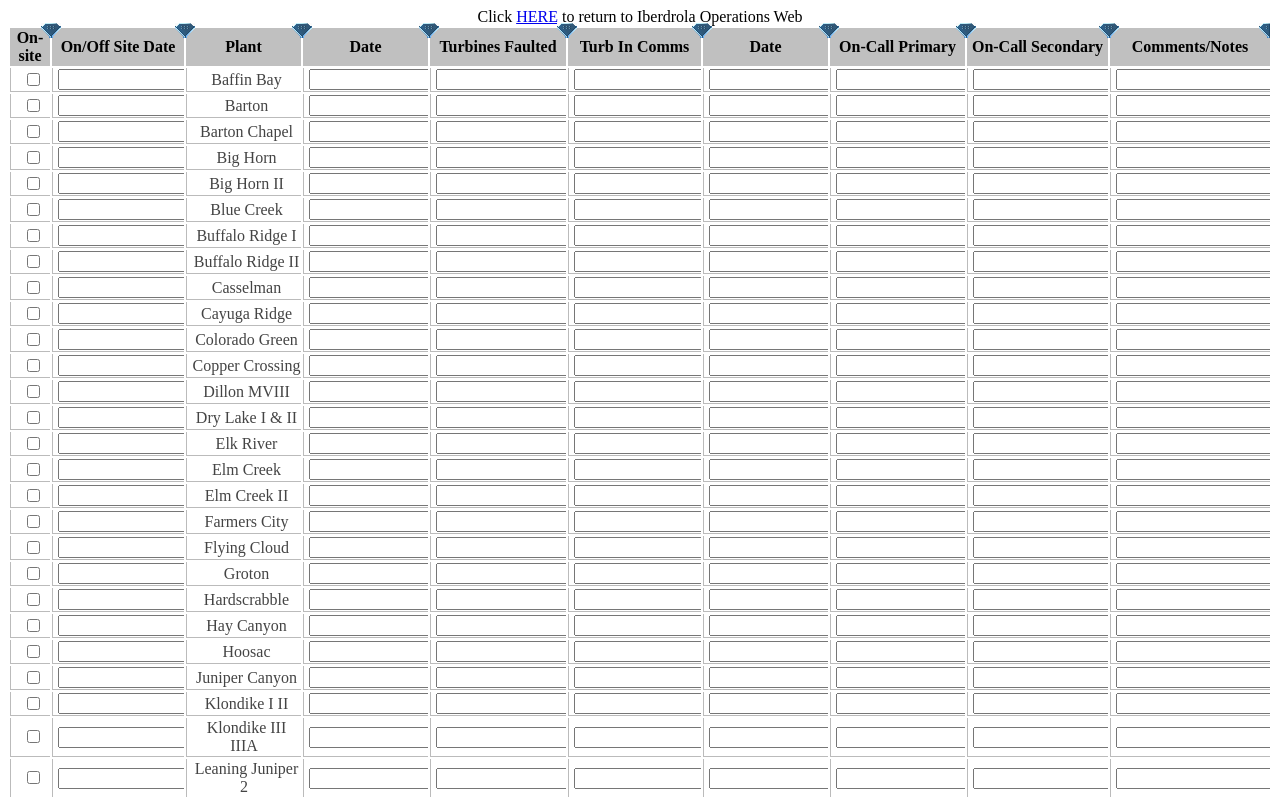
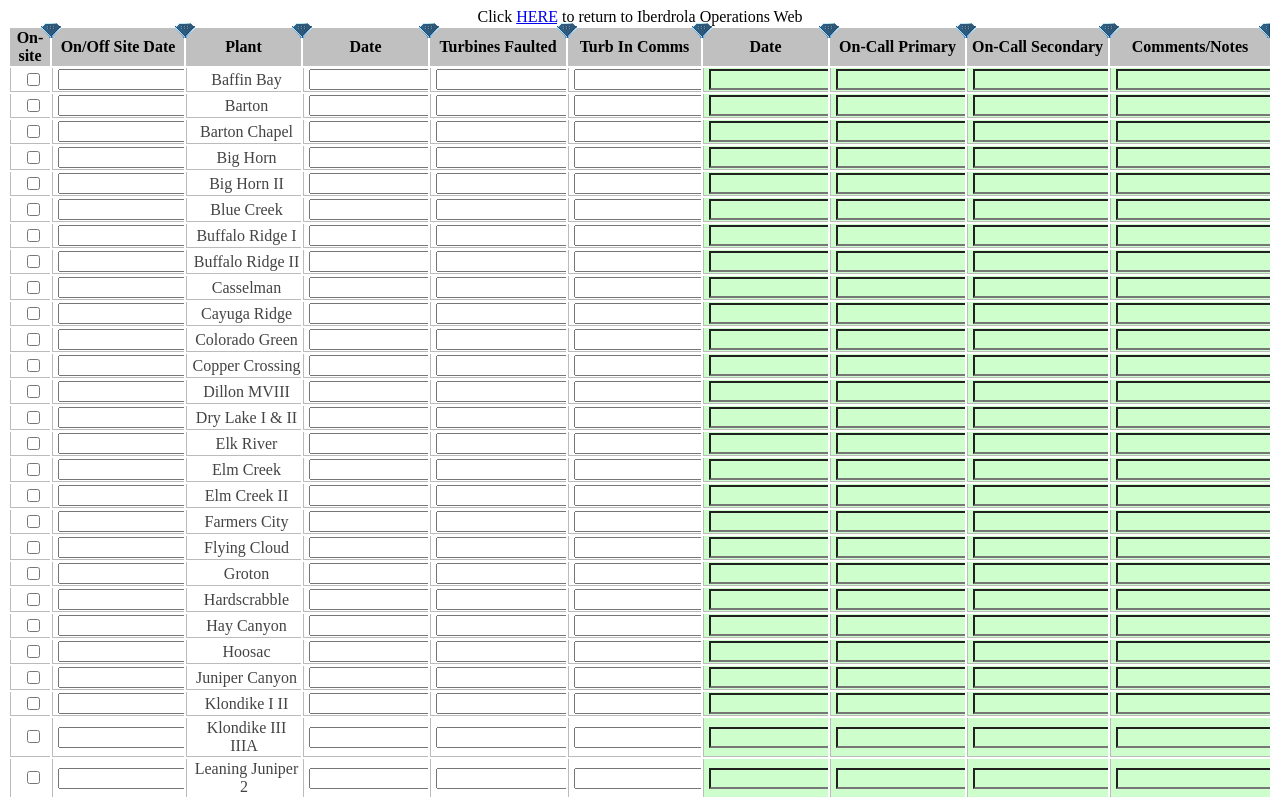
Before and after one commit to cheunste/shareTable, a plain HTML site: page index.html in a window 1280 px wide. Shown: the top 797 px of the page. Drawn offline with Linux system fonts and the light colour scheme; no server answers.

Commit message:
Added green class in CSS/main.css and added green class in setup.js

```diff
--- a/css/main.css
+++ b/css/main.css
@@ -7,6 +7,9 @@
 			text-align:center;
 			vertical-align:middle;
 		}
+.green{
+	background-color:#CEFECC;
+}
 #siteTable{
 	//width:100%;
 	/*max-width:1600px;*/
--- a/javascript/setup.js
+++ b/javascript/setup.js
@@ -91,10 +91,10 @@ $(document).ready(function(){
 			'<td><input type="text" id="'+siteName+'-date">									</td>'+
 			'<td><input type="text" id="'+siteName+'-faults">								</td>'+
 			'<td><input type="text" id="'+siteName+'-comms">								</td>'+
-			'<td><input type="text" id="'+siteName+'-endDate">								</td>'+
-			'<td><input type="text" id="'+siteName+'-onCallPrim">							</td>'+
-			'<td><input type="text" id="'+siteName+'-onCallSec">							</td>'+
-			'<td><input type="text" id="'+siteName+'-notes">								</td>'+
+			'<td class="green"><input class="green" type="text" id="'+siteName+'-endDate">								</td>'+
+			'<td class="green"><input class="green" type="text" id="'+siteName+'-onCallPrim">							</td>'+
+			'<td class="green"><input class="green" type="text" id="'+siteName+'-onCallSec">							</td>'+
+			'<td class="green"><input class="green" type="text" id="'+siteName+'-notes">								</td>'+
 		"</tr>"
 		);
 		$(siteTable).append(row);
```
